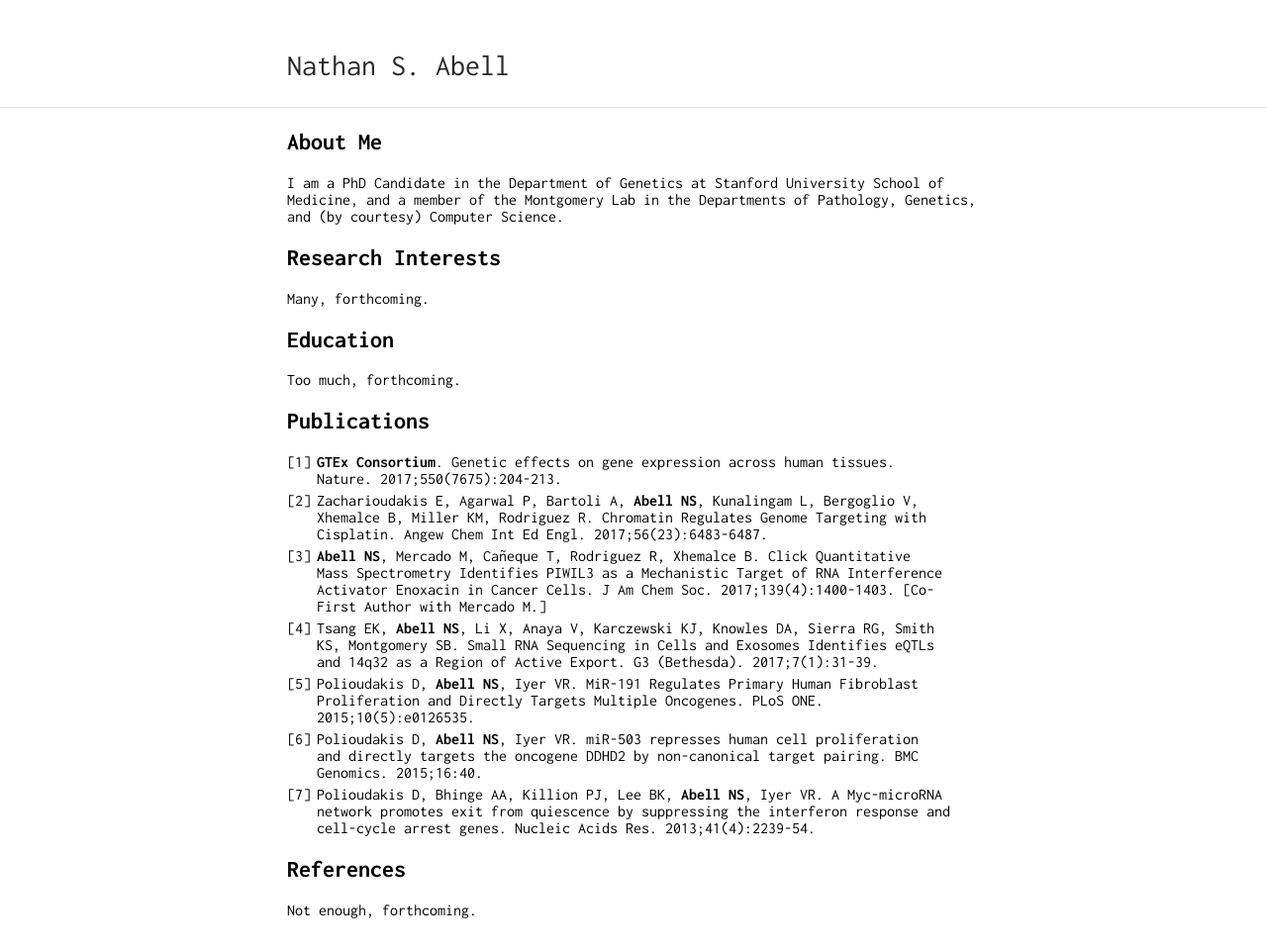
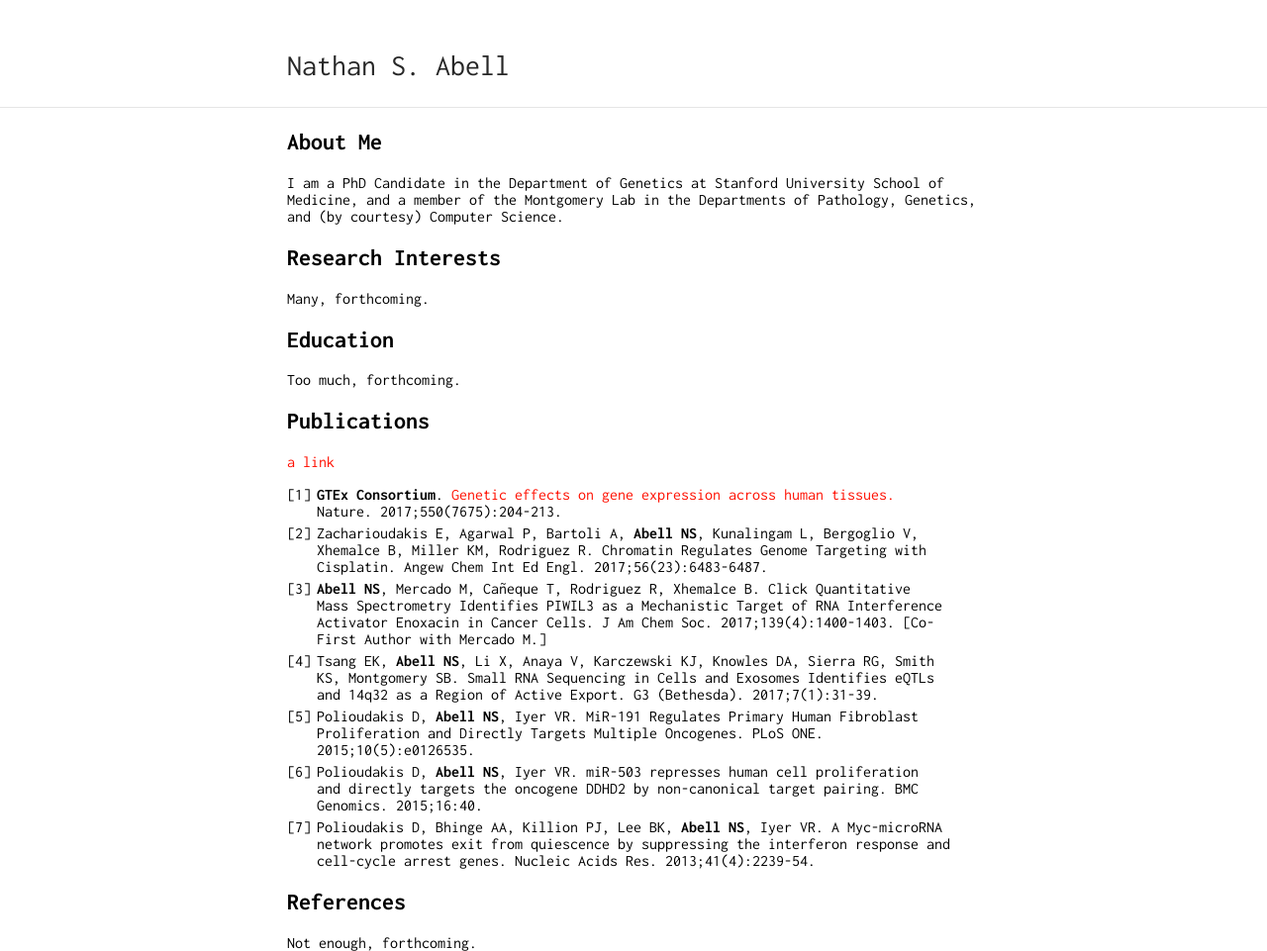
Before and after one commit to nsabell/nsabell.github.io, a Jekyll site: the page built from index.md, in a window 1280 px wide. Shown: the whole page at 99% size. Built offline with Jekyll 4.4.1, drawn with Linux system fonts in a browser that asks for light colours; our own code applies the rules of GitHub Pages for plain Markdown files; before the commit the page ends 928 px from its top, so only the background shows below that.

Commit message:
publications

```diff
--- a/index.md
+++ b/index.md
@@ -16,7 +16,9 @@ Too much, forthcoming.
 
 ## Publications
 
-7. **GTEx Consortium**. Genetic effects on gene expression across human tissues. Nature. 2017;550(7675):204-213.
+[a link](http://rubyforge.org)
+
+7. **GTEx Consortium**. [Genetic effects on gene expression across human tissues.](https://www.ncbi.nlm.nih.gov/pubmed/29022597) Nature. 2017;550(7675):204-213.
 6. Zacharioudakis E, Agarwal P, Bartoli A, **Abell NS**, Kunalingam L, Bergoglio V, Xhemalce B, Miller KM, Rodriguez R. Chromatin Regulates Genome Targeting with Cisplatin. Angew Chem Int Ed Engl. 2017;56(23):6483-6487.
 5. **Abell NS**, Mercado M, Cañeque T, Rodriguez R, Xhemalce B. Click Quantitative Mass Spectrometry Identifies PIWIL3 as a Mechanistic Target of RNA Interference Activator Enoxacin in Cancer Cells. J Am Chem Soc. 2017;139(4):1400-1403. [Co-First Author with Mercado M.]
 4. Tsang EK, **Abell NS**, Li X, Anaya V, Karczewski KJ, Knowles DA, Sierra RG, Smith KS, Montgomery SB. Small RNA Sequencing in Cells and Exosomes Identifies eQTLs and 14q32 as a Region of Active Export. G3 (Bethesda). 2017;7(1):31-39.
```
